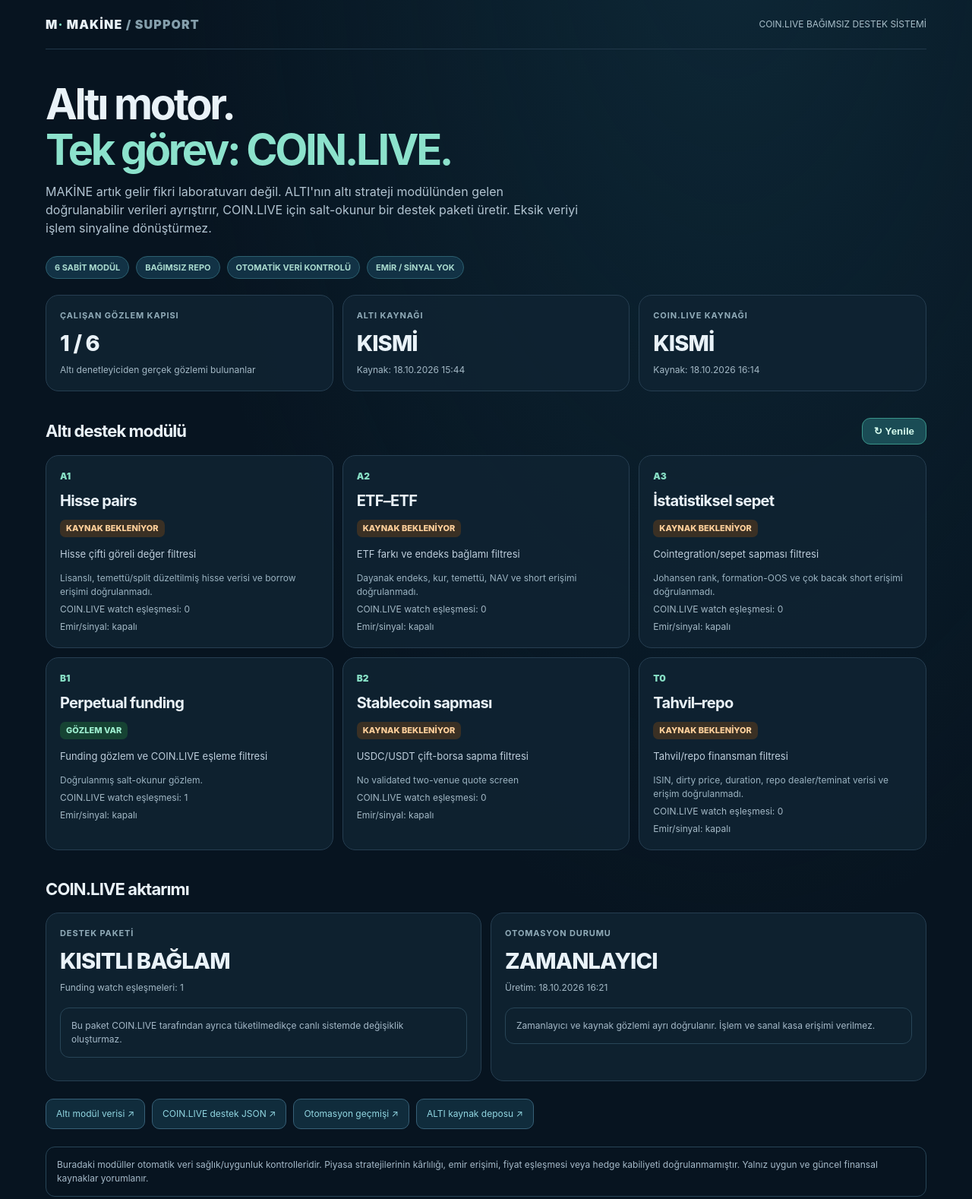
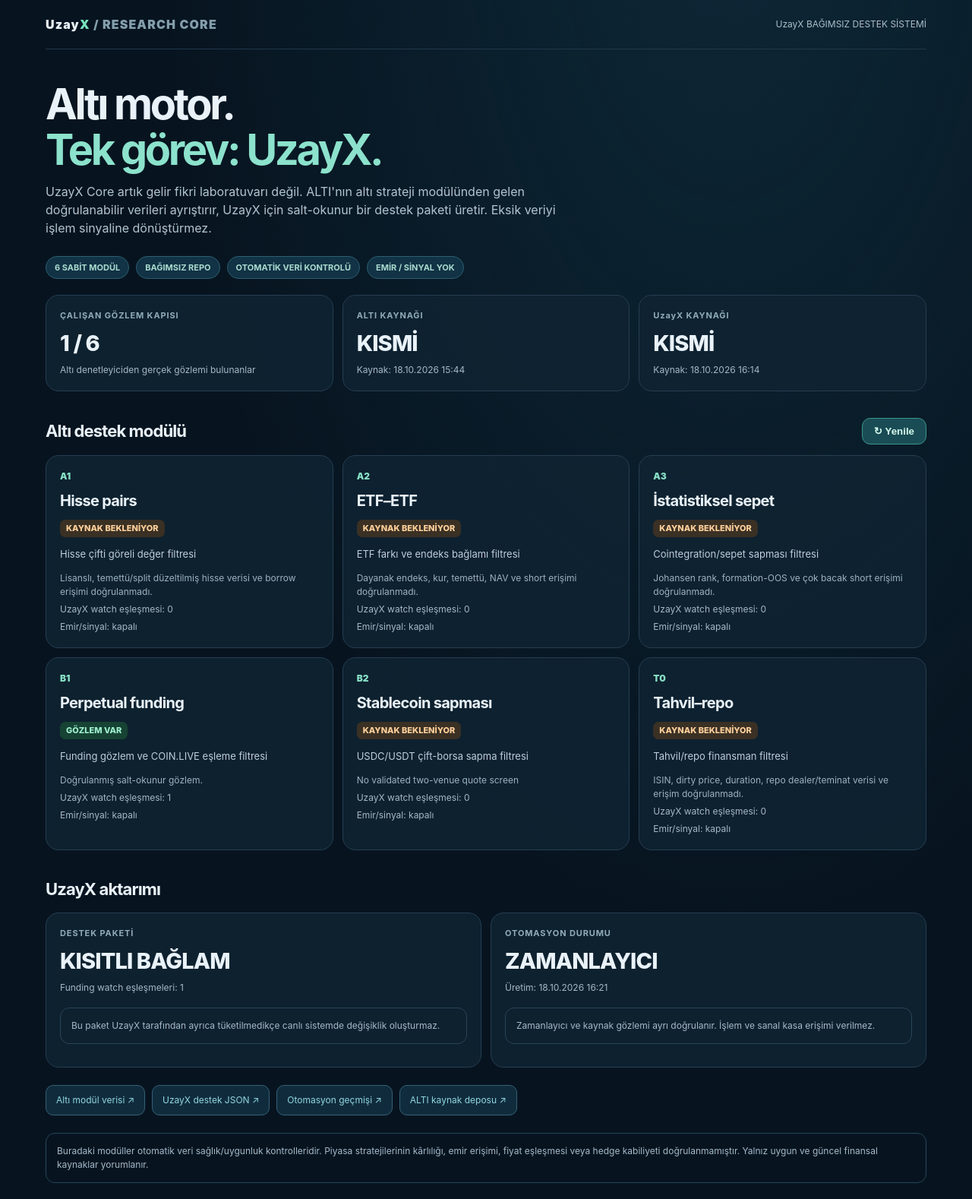
Before and after one commit to onurqlp/makine-core, a plain HTML site: page site/index.html in a window 1280 px wide. Shown: the whole page at 76% size. Drawn offline with Linux system fonts and the light colour scheme.

Commit message:
brand: UzayX Research Core public interface (preserve six-module contracts)

```diff
--- a/site/index.html
+++ b/site/index.html
@@ -1,7 +1,7 @@
 <!doctype html>
 <html lang="tr"><head><meta charset="utf-8"><meta name="viewport" content="width=device-width, initial-scale=1, viewport-fit=cover">
-<meta name="theme-color" content="#071420"><meta name="description" content="MAKİNE · COIN.LIVE için bağımsız altı modül destek motoru">
-<title>MAKİNE — COIN.LIVE Destek Motoru</title>
+<meta name="theme-color" content="#071420"><meta name="description" content="UzayX Research Core · Altı modüllü salt-okunur piyasa araştırması">
+<title>UzayX Research Core | Altı Destek Modülü</title>
 <style>
 :root{color-scheme:dark;font-family:Inter,system-ui,-apple-system,Segoe UI,sans-serif;background:#071420;color:#e9f2f8}*{box-sizing:border-box}
 body{margin:0;background:radial-gradient(ellipse at 75% -10%,#17465966,transparent 55%),#071420;line-height:1.5}a{color:#91d6e1;text-decoration:none}
@@ -28,18 +28,18 @@
 @media(max-width:560px){.summary,.modules{grid-template-columns:1fr}.module{min-height:0}.right{font-size:10px}.wrap{width:min(100% - 26px,1160px)}}
 </style></head><body>
 <div class="wrap">
-<header><div class="brand">M<span>·</span> MAKİNE <span style="color:#849eab">/ SUPPORT</span></div><div class="right">COIN.LIVE BAĞIMSIZ DESTEK SİSTEMİ</div></header>
-<main><h1>Altı motor.<br><em>Tek görev: COIN.LIVE.</em></h1>
-<p class="lede">MAKİNE artık gelir fikri laboratuvarı değil. ALTI'nın altı strateji modülünden gelen doğrulanabilir verileri ayrıştırır, COIN.LIVE için salt-okunur bir destek paketi üretir. Eksik veriyi işlem sinyaline dönüştürmez.</p>
+<header><div class="brand">Uzay<span>X</span> <span style="color:#849eab">/ RESEARCH CORE</span></div><div class="right">UzayX BAĞIMSIZ DESTEK SİSTEMİ</div></header>
+<main><h1>Altı motor.<br><em>Tek görev: UzayX.</em></h1>
+<p class="lede">UzayX Core artık gelir fikri laboratuvarı değil. ALTI'nın altı strateji modülünden gelen doğrulanabilir verileri ayrıştırır, UzayX için salt-okunur bir destek paketi üretir. Eksik veriyi işlem sinyaline dönüştürmez.</p>
 <div class="top"><span class="tag">6 SABİT MODÜL</span><span class="tag">BAĞIMSIZ REPO</span><span class="tag">OTOMATİK VERİ KONTROLÜ</span><span class="tag">EMİR / SİNYAL YOK</span></div>
 <div class="summary"><article class="panel"><div class="label">ÇALIŞAN GÖZLEM KAPISI</div><div class="big" id="observing">—</div><div class="sub">Altı denetleyiciden gerçek gözlemi bulunanlar</div></article>
 <article class="panel"><div class="label">ALTI KAYNAĞI</div><div class="big" id="alti">—</div><div class="sub" id="altiTime">Veri saati bekleniyor</div></article>
-<article class="panel"><div class="label">COIN.LIVE KAYNAĞI</div><div class="big" id="coin">—</div><div class="sub" id="coinTime">Veri saati bekleniyor</div></article></div>
+<article class="panel"><div class="label">UzayX KAYNAĞI</div><div class="big" id="coin">—</div><div class="sub" id="coinTime">Veri saati bekleniyor</div></article></div>
 <section class="section"><div class="section-title"><h2>Altı destek modülü</h2><button id="refresh">↻ Yenile</button></div><div id="modules" class="modules"><div class="panel">Modül durumu yükleniyor…</div></div></section>
-<section class="section"><h2>COIN.LIVE aktarımı</h2><div class="bottom" style="margin-top:14px">
-<div class="panel"><div class="label">DESTEK PAKETİ</div><div class="big" id="handoff">—</div><div class="sub" id="matches">Gözlem eşleşmesi bekleniyor</div><p class="note">Bu paket COIN.LIVE tarafından ayrıca tüketilmedikçe canlı sistemde değişiklik oluşturmaz.</p></div>
+<section class="section"><h2>UzayX aktarımı</h2><div class="bottom" style="margin-top:14px">
+<div class="panel"><div class="label">DESTEK PAKETİ</div><div class="big" id="handoff">—</div><div class="sub" id="matches">Gözlem eşleşmesi bekleniyor</div><p class="note">Bu paket UzayX tarafından ayrıca tüketilmedikçe canlı sistemde değişiklik oluşturmaz.</p></div>
 <div class="panel"><div class="label">OTOMASYON DURUMU</div><div class="big" id="trigger">—</div><div class="sub" id="generated">Son çalışma bilinmiyor</div><p class="note">Zamanlayıcı ve kaynak gözlemi ayrı doğrulanır. İşlem ve sanal kasa erişimi verilmez.</p></div></div></section>
-<div class="linkrow"><a href="./data/support.json" target="_blank" rel="noopener">Altı modül verisi ↗</a><a href="./data/coinlive-support.json" target="_blank" rel="noopener">COIN.LIVE destek JSON ↗</a><a href="https://github.com/onurqlp/makine-core/actions" target="_blank" rel="noopener">Otomasyon geçmişi ↗</a><a href="https://github.com/onurqlp/alti-quant-lab" target="_blank" rel="noopener">ALTI kaynak deposu ↗</a></div>
+<div class="linkrow"><a href="./data/support.json" target="_blank" rel="noopener">Altı modül verisi ↗</a><a href="./data/coinlive-support.json" target="_blank" rel="noopener">UzayX destek JSON ↗</a><a href="https://github.com/onurqlp/makine-core/actions" target="_blank" rel="noopener">Otomasyon geçmişi ↗</a><a href="https://github.com/onurqlp/alti-quant-lab" target="_blank" rel="noopener">ALTI kaynak deposu ↗</a></div>
 <div class="note">Buradaki modüller otomatik veri sağlık/uygunluk kontrolleridir. Piyasa stratejilerinin kârlılığı, emir erişimi, fiyat eşleşmesi veya hedge kabiliyeti doğrulanmamıştır. Yalnız uygun ve güncel finansal kaynaklar yorumlanır.</div>
 </main></div>
 <script>
@@ -65,7 +65,7 @@
  for(const m of data.modules||[]){
   const box=el("article","module");box.append(el("div","k",m.id),el("h3","",m.name),el("span","state "+(m.state==="OBSERVING"?"ok":""),m.state==="OBSERVING"?"GÖZLEM VAR":"KAYNAK BEKLENİYOR"),
    el("p","purpose",m.purpose),el("div","reason",m.blocker||"Doğrulanmış salt-okunur gözlem."),
-   el("div","sub","COIN.LIVE watch eşleşmesi: "+(m.coinlive_watch_matches?.length||0)));
+   el("div","sub","UzayX watch eşleşmesi: "+(m.coinlive_watch_matches?.length||0)));
   box.appendChild(el("div","sub","Emir/sinyal: kapalı"));$("modules").appendChild(box)
  }
  $("handoff").textContent=data.feed?.status==="LIMITED_READ_ONLY_CONTEXT"?"KISITLI BAĞLAM":"DOĞRULANMIŞ BAĞLAM YOK";
```
